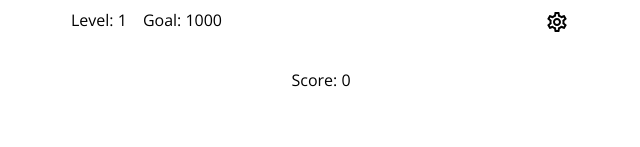
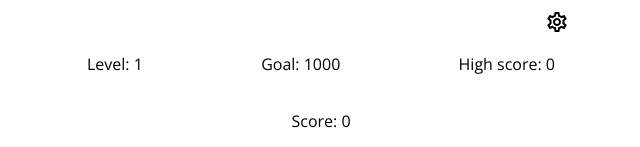
Before and after one commit to eahenke/block-pop, a React (Vite) app: page / in a window 1280 px wide. Shown: the top 147 px of the page, without its empty margins (319-959 px from the left). Built offline with nearby package versions, Linux system fonts and the light colour scheme; what rand-seed would draw is missing.

Commit message:
add highscore

```diff
--- a/src/game/game.ts
+++ b/src/game/game.ts
@@ -41,6 +41,7 @@ export const initGame = (seed: string, reset = false): GameType => {
       blocks: 0,
       goal: getLevelGoal(1),
     },
+    completedLevels: {},
     lastMove: null,
     rng,
   };
@@ -91,6 +92,10 @@ const handleEndOfLevel = (game: GameType): GameType => {
       board: generateBoard(game.rng),
       level: newLevel(game.level.level + 1),
       lastMove: null,
+      completedLevels: {
+        ...game.completedLevels,
+        [game.level.level]: game.level,
+      },
     };
   } else {
     // Game over
--- a/src/game/types.ts
+++ b/src/game/types.ts
@@ -22,6 +22,7 @@ export type GameType = {
   board: Board;
   seed: string;
   level: Level;
+  completedLevels: Record<number, Level>;
   lastMove: LastMove | null;
   rng: Rng;
 };
--- a/src/ui/components/game/Game.tsx
+++ b/src/ui/components/game/Game.tsx
@@ -14,8 +14,7 @@ export const Game = () => {
   return (
     <div>
       <div className="game">
-        <section className="level-area">
-          <Level />
+        <section className="control-area">
           <ActionIcon
             variant="transparent"
             onClick={() => setSettingsOpen(true)}
@@ -23,6 +22,9 @@ export const Game = () => {
           >
             <MdOutlineSettings color="black" size={24} />
           </ActionIcon>
+        </section>
+        <section className="level-area">
+          <Level />
         </section>
         <section className="score-area">
           <Score />
--- a/src/ui/components/game/game.css
+++ b/src/ui/components/game/game.css
@@ -5,9 +5,16 @@
   display: grid;
   row-gap: 1rem;
   grid-template-areas:
+    'controls'
     'level'
     'score'
     'board';
+}
+
+.control-area {
+  grid-area: 'control';
+  display: flex;
+  justify-content: flex-end;
 }
 
 .level-area {
--- a/src/ui/components/level/Level.tsx
+++ b/src/ui/components/level/Level.tsx
@@ -1,15 +1,18 @@
 import { useGame } from '../../hooks/use-game';
+import { useHighScore } from '../../hooks/use-high-score';
 import './level.css';
 
 export const Level = () => {
   const {
-    game: { level },
+    game: { seed, level },
   } = useGame();
+  const { getHighScore } = useHighScore();
 
   return (
     <div className="level">
       <span>Level: {level.level}</span>
       <span>Goal: {level.goal}</span>
+      <span>High score: {getHighScore(seed, level.level) || 0}</span>
     </div>
   );
 };
--- a/src/ui/components/level/level.css
+++ b/src/ui/components/level/level.css
@@ -1,4 +1,7 @@
 .level {
   display: flex;
   gap: 1rem;
+  justify-content: space-between;
+  width: 100%;
+  padding: 0 1rem;
 }
--- /dev/null
+++ b/src/ui/hooks/use-high-score.ts
@@ -0,0 +1,91 @@
+import { useCallback, useEffect } from 'react';
+import { useGame } from './use-game';
+
+const HIGH_SCORE_ITEM = 'highScore';
+
+type HighScore = Record<number, number>;
+
+type HighScores = Record<string, HighScore>;
+
+export const useHighScore = () => {
+  const { game } = useGame();
+  const { level, seed } = game;
+
+  const getHighScores = () => {
+    const storedHighScores = localStorage.getItem(HIGH_SCORE_ITEM);
+    if (!storedHighScores) return null;
+
+    const highScores: HighScores = JSON.parse(storedHighScores);
+
+    return highScores;
+  };
+
+  const getHighScore = (seed: string, level: number): number | null => {
+    try {
+      const highScores = getHighScores();
+      if (!highScores) return null;
+
+      return highScores[seed]?.[level] ?? null;
+    } catch (e) {
+      console.error('Error getting highscores', e);
+      return null;
+    }
+  };
+
+  const saveHighScore = useCallback(
+    ({
+      seed,
+      score,
+      level,
+    }: {
+      seed: string;
+      score: number;
+      level: number;
+    }): void => {
+      const highScores = getHighScores() || {};
+      try {
+        const levelHighScore = highScores[seed]?.[level] || 0;
+        if (score <= levelHighScore) {
+          return;
+        }
+
+        const updatedRecord = {
+          ...highScores,
+          [seed]: {
+            ...highScores[seed],
+            [level]: score,
+          },
+        };
+
+        localStorage.setItem(HIGH_SCORE_ITEM, JSON.stringify(updatedRecord));
+      } catch (e) {
+        console.error('Failed to save highscore', e);
+        return;
+      }
+    },
+    []
+  );
+
+  useEffect(() => {
+    if (level.level === 1) {
+      return;
+    }
+
+    const completedLevel = game.completedLevels[level.level - 1];
+    if (!completedLevel) {
+      console.error('No completed level found for', level.level - 1);
+      return;
+    }
+
+    saveHighScore({
+      level: completedLevel.level,
+      seed,
+      score: completedLevel.score,
+    });
+  }, [level.level]);
+
+  return {
+    getHighScore,
+    // saveHighScore,
+  };
+};
```
